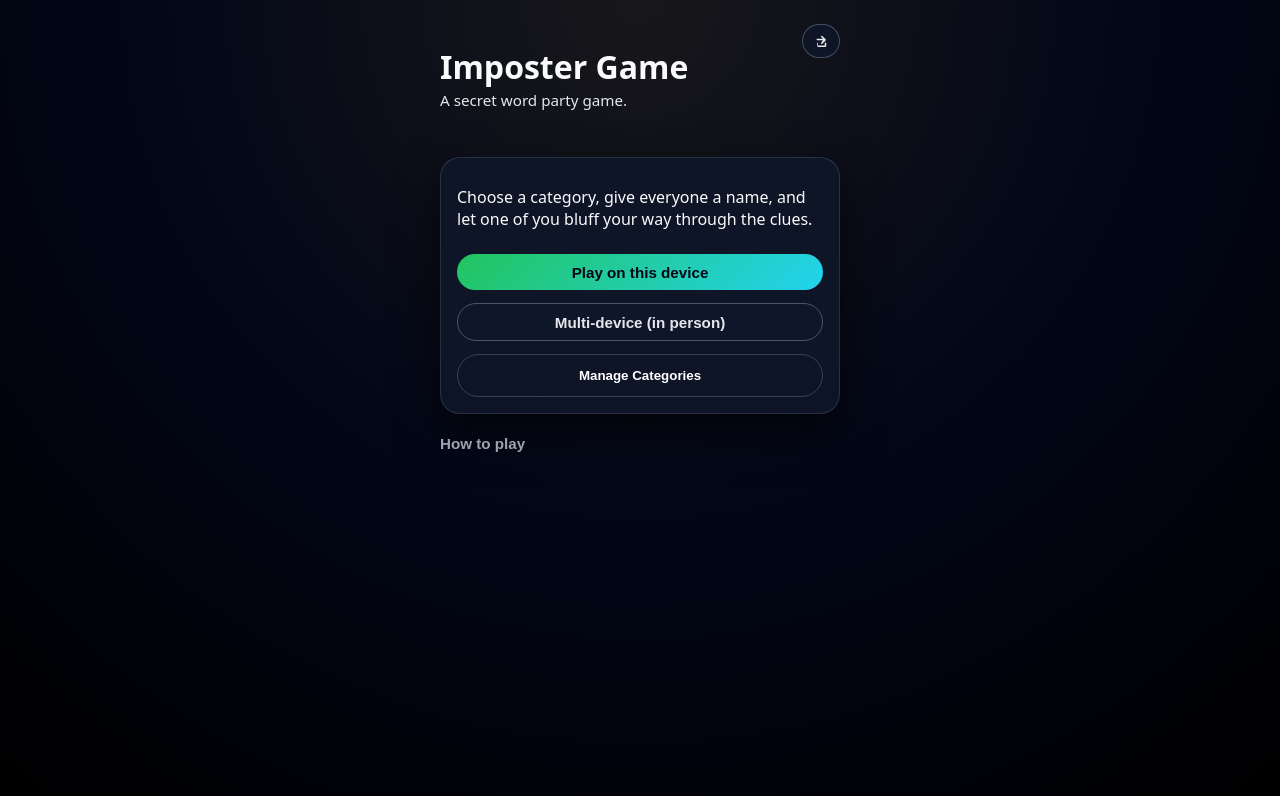
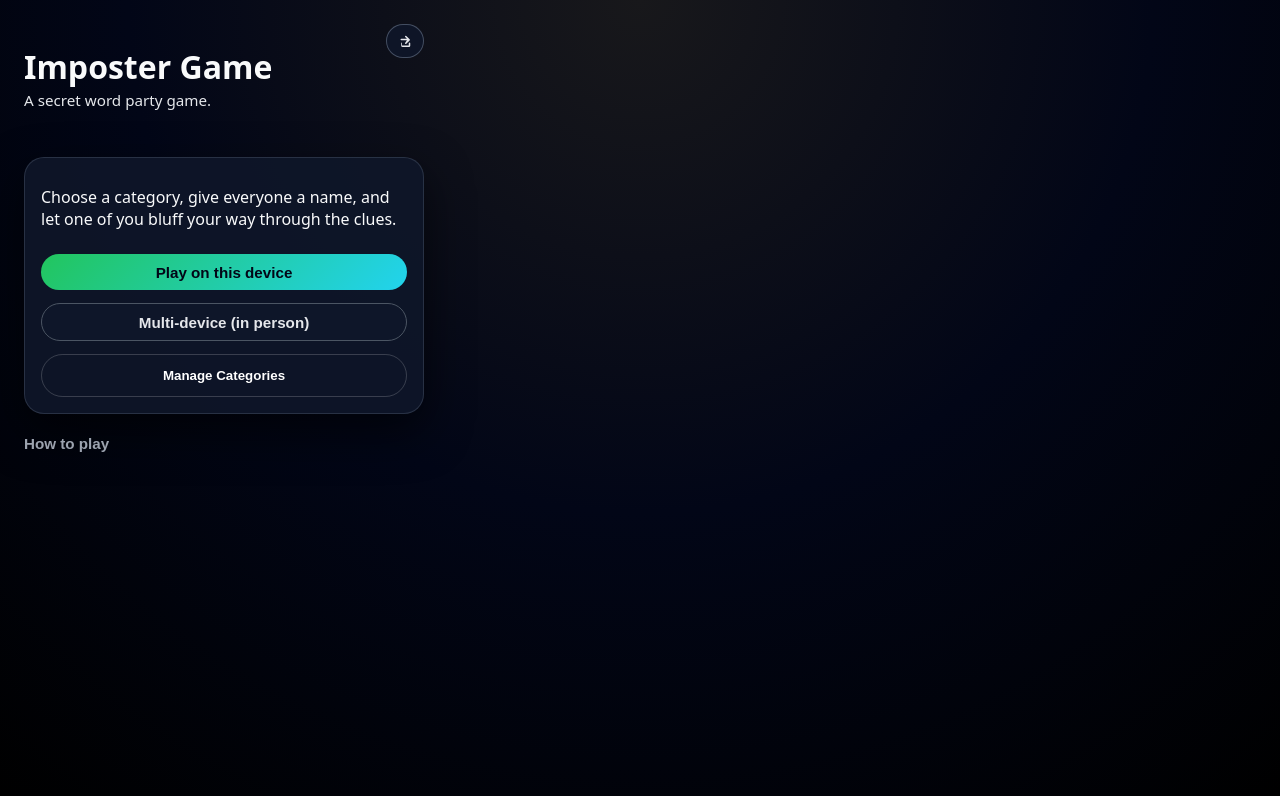
Before and after one commit to AliceTVG/imposter-game, a React (Vite) app in the folder imposter-game/: page / in a window 1280 px wide. Shown: the top 796 px of the page. Built offline with nearby package versions, Linux system fonts and the light colour scheme; no server answers.

Commit message:
IOS fixes again

```diff
--- a/imposter-game/src/index.css
+++ b/imposter-game/src/index.css
@@ -12,8 +12,6 @@ body {
 .app {
   min-height: 100vh;
   display: flex;
-  justify-content: center;
-  align-items: flex-start;
   padding: calc(1.5rem + env(safe-area-inset-top)) 1.5rem 1.5rem;
   box-sizing: border-box;
 }
@@ -497,45 +495,27 @@ select:focus {
   border-bottom: none;
 }
 
-/* --- iOS PWA / standalone focus fixes --- */
+/* --- Minimal iOS PWA input / layout fixes --- */
 
-/* Make sure the viewport actually fills the screen */
 html,
 body {
   height: 100%;
 }
 
 body {
-  min-height: 100%;
+  margin: 0;
+  -webkit-text-size-adjust: 100%;
 }
 
-@supports (-webkit-touch-callout: none) {
-  html,
-  body {
-    height: -webkit-fill-available;
-  }
+/* Keep things boring & reliable around form fields */
+input,
+textarea,
+select {
+  font-size: 16px;                /* avoids auto-zoom weirdness */
+  -webkit-user-select: text;
+  -webkit-touch-callout: default;
+}
 
-  .app {
-    min-height: -webkit-fill-available;
-  }
-
-  input,
-  textarea,
-  select {
-    -webkit-user-select: auto;
-    -webkit-touch-callout: default;
-    touch-action: manipulation;
-  }
-
-  .screen-centered,
-  .screen-container,
-  .card,
-  .form-card,
-  .names-section {
-    transform: none !important;
-    perspective: none !important;
-  }
-}
 
 
 .alert {
```
